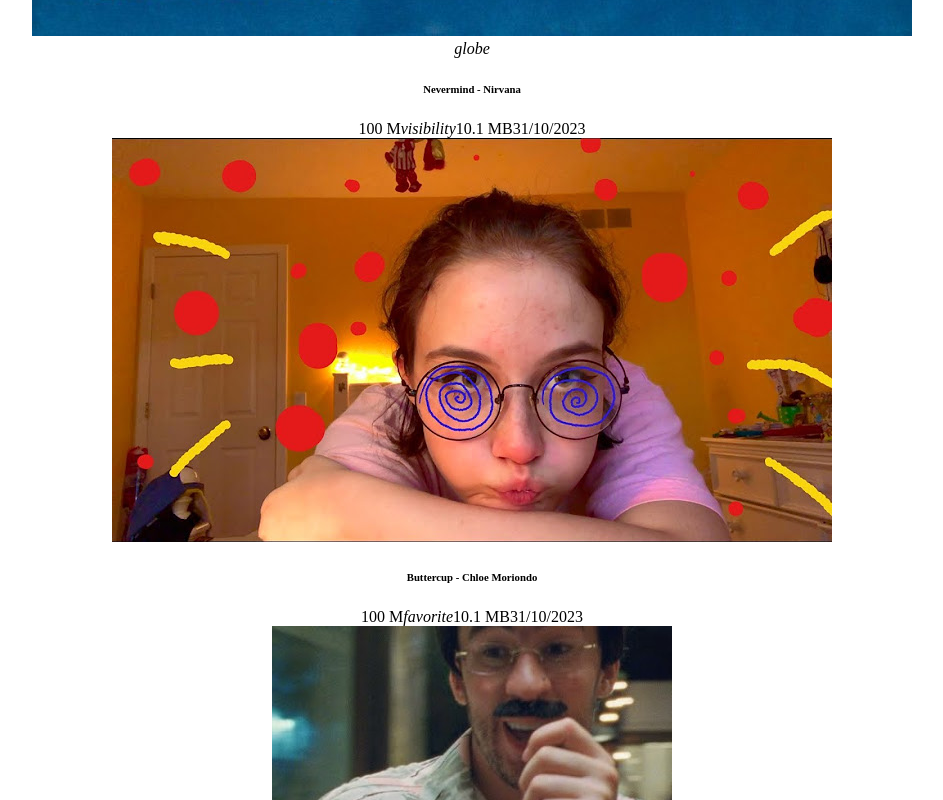
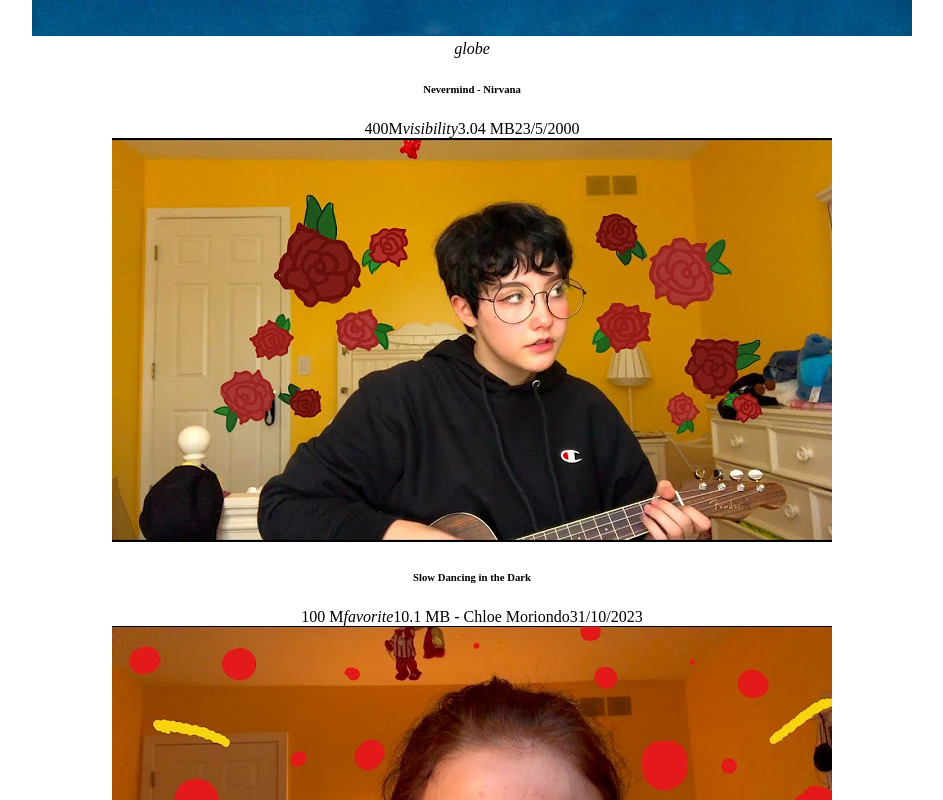
Before and after one commit to gear24/ProyectoReact1, a React (Vite) app in the folder kodigoPlay/: page / in a window 1280 px wide. Shown: the part 3540-4340 px from the top of the page, without its empty margins (168-1111 px from the left). Built offline with nearby package versions, Linux system fonts and the light colour scheme.

Commit message:
Detalles UI

```diff
--- a/kodigoPlay/src/MicroComponents/BigCard.jsx
+++ b/kodigoPlay/src/MicroComponents/BigCard.jsx
@@ -1,8 +1,13 @@
 import React from 'react';
+import { useNavigate } from 'react-router-dom';
 
-const BigCard = ({ image, title, visibility, size, date, color }) => {
+const BigCard = ({ image, title, visibility, size, date, color,updateColors, redirectTo, artist,duration}) => {
+
+    const navigate = useNavigate();
+
     const handleClick = () => {
         updateColors(color); // Asegúrate de tener esta función definida en el componente padre o pasarla como prop
+        navigate(redirectTo, { state: { selectedSong: { image, title, artist, duration } } }); // Pasar la canción con datos predeterminados o reales
     };
 
     return (
@@ -12,7 +17,7 @@ const BigCard = ({ image, title, visibility, size, date, color }) => {
                 <div className="row">
                     <i>globe</i>
                     <div className="max truncate">
-                        <h6>{title}</h6>
+                        <h6>{title} - {artist}</h6>
                         <div className="row no-margin">
                             <label>{visibility}<i>visibility</i></label>
                             <label>{size}</label>
--- a/kodigoPlay/src/MicroComponents/MiniCard.jsx
+++ b/kodigoPlay/src/MicroComponents/MiniCard.jsx
@@ -1,14 +1,18 @@
 import React from 'react';
 import { useNavigate } from 'react-router-dom';
 
+const MiniCard = ({ image, title, artist,duration, visibility, size, date, color, icon, updateColors, redirectTo }) => {
 
-const MiniCard = ({ image, title, visibility, size, date, color, icon, updateColors,redirectTo  }) => {
     const navigate = useNavigate(); // Crea la instancia
 
     const handleClick = () => {
-        updateColors(color); // Ahora updateColors estará definido
+        updateColors(color); // pa cambiar colores bonitos
         console.log("si se fue");
-        navigate(redirectTo); // Redirige a la página deseada
+        navigate(redirectTo, { state: { selectedSong: { image, title, artist, duration } } }); // Pasar la canción con datos predeterminados o reales
+
+
+
+
 
     };
 
@@ -22,7 +26,7 @@ const MiniCard = ({ image, title, visibility, size, date, color, icon, updateCol
                             <h6>{title}</h6>
                             <div className="row no-margin">
                                 <label>{visibility}<i>{icon}</i></label>
-                                <label>{size}</label>
+                                <label>{size} - {artist}</label>
                                 <label>{date}</label>
                             </div>
                         </div>
--- a/kodigoPlay/src/MicroComponents/PlayList.jsx
+++ b/kodigoPlay/src/MicroComponents/PlayList.jsx
@@ -1,3 +1,4 @@
+import React, { useRef } from 'react';
 import song2 from "../assets/img/song2.jpg";
 import chloe from "../assets/img/chloe.jpg";
 import song1 from "../assets/img/song1.jpg";
@@ -8,18 +9,23 @@ import blablabla from "../assets/img/blablabla.jpg";
 import song6 from "../assets/img/song6.jpg";
 import chloe2 from "../assets/img/chloe2.jpg";
 
-const PlayList = () => {
+const PlayList = ({ setCurrentTrack }) => {
   const tracks = [
-    { title: "Joji - Slow Dancing in the Dark", artist: "Chloe Moriondo", imgSrc: chloe2, duration: "5 min" },
-    { title: "Buttercup", artist: "Chloe Moriondo", imgSrc: chloe, duration: "4 min" },
-    { title: "Y si veo tu mamá", artist: "Bad Bunny", imgSrc: song1, duration: "3 min" },
-    { title: "Nevermind", artist: "Nirvana", imgSrc: song2, duration: "3 min" },
-    { title: "Sombras", artist: "Zoe", imgSrc: song3, duration: "3 min" },
-    { title: "Paparazzi", artist: "Kim Dracula", imgSrc: song4, duration: "3 min" },
-    { title: "It's boy", artist: "BBNO$", imgSrc: song5, duration: "3 min" },
-    { title: "Engravings", artist: "Ethan Bortnick", imgSrc: song6, duration: "3 min" },
-    { title: "Blablabla", artist: "Maneskin", imgSrc: blablabla, duration: "4 min" },
+    { title: "Joji - Slow Dancing in the Dark", artist: "Chloe Moriondo", image: chloe2, duration: "5 min" },
+    { title: "Buttercup", artist: "Chloe Moriondo", image: chloe, duration: "4 min" },
+    { title: "Y si veo tu mamá", artist: "Bad Bunny", image: song1, duration: "3 min" },
+    { title: "Nevermind", artist: "Nirvana", image: song2, duration: "3 min" },
+    { title: "Sombras", artist: "Zoe", image: song3, duration: "3 min" },
+    { title: "Paparazzi", artist: "Kim Dracula", image: song4, duration: "3 min" },
+    { title: "It's boy", artist: "BBNO$", image: song5, duration: "3 min" },
+    { title: "Engravings", artist: "Ethan Bortnick", image: song6, duration: "3 min" },
+    { title: "Blablabla", artist: "Maneskin", image: blablabla, duration: "4 min" },
   ];
+
+  const handleTrackClick = (track) => {
+    setCurrentTrack(track);
+    window.scrollTo({ top: 0, behavior: 'smooth' }); // Desplazarse hacia la parte superior de la página
+  };
 
   return (
     <article className="medium-height scroll surface">
@@ -27,17 +33,19 @@ const PlayList = () => {
       {tracks.map((track, index) => (
         <div key={index}>
           <div className="small-space"></div>
-          <a className="row no-padding surface-container round surface-container-highest">
-            <img className="circle large" src={track.imgSrc} alt={track.title} />
+          <a
+            className="row no-padding surface-container round surface-container-highest"
+            onClick={() => handleTrackClick(track)} // Llamada a la función de clic
+          >
+            <img className="circle large" src={track.image} alt={track.title} />
             <div className="max">
-              <h6 className="small">{track.title} </h6>
+              <h6 className="small">{track.title}</h6>
               <div>{track.artist}</div>
             </div>
             <label className="padding">{track.duration}</label>
           </a>
           <div className="small-space"></div>
           <hr />
-
         </div>
       ))}
     </article>
--- a/kodigoPlay/src/MicroComponents/PlayerControls.jsx
+++ b/kodigoPlay/src/MicroComponents/PlayerControls.jsx
@@ -3,22 +3,22 @@ import React from 'react';
 // Importar imagen
 import chloe from "../assets/img/chloe.jpg";
 
-const PlayerControls = () => {
+const PlayerControls = ({ image, title, artist, duration }) => {
     return (
         <div className="player-controls">
             {/* Imagen del reproductor */}
-            <img className="responsive medium-height top-round" src={chloe} alt="Chloe Moriondo" />
+            <img className="responsive medium-height top-round" src={image} alt={title} />
 
             <div className="small-space"></div>
 
             {/* Controles de tiempo */}
             <nav className="slider-container">
-                <p>3:00</p>
+                <p>0:00</p>
                 <label className="slider">
                     <input type="range" />
                     <span></span>
                 </label>
-                <p>5:00</p>
+                <p>{duration}</p>
             </nav>
             <div className="small-space"></div>
 
@@ -33,13 +33,13 @@ const PlayerControls = () => {
 
             {/* Información de la canción */}
             <a className="row no-padding round">
-                <img className="circle extra" src={chloe} alt="Chloe Moriondo" />
+                <img className="circle extra" src={image} alt={title} />
                 <div className="max">
-                    <h6 className="small">Buttercup</h6>
-                    <p>Chloe Moriondo</p>
+                    <h6 className="small">{title}</h6>
+                    <p>{artist}</p>
                 </div>
                 <div className="center-align"></div>
-                <label className="padding">5 min</label>
+                <label className="padding">{duration}</label>
                 <label className="checkbox icon">
                     <input type="checkbox" />
                     <span>
--- a/kodigoPlay/src/Pages/Home/Home.jsx
+++ b/kodigoPlay/src/Pages/Home/Home.jsx
@@ -54,17 +54,110 @@ export const Home = () => {
         }, 180);
     };
 
+    const songs = [
+        {
+            title: "Slow Dancing in the Dark",
+            artist: "Chloe Moriondo",
+            image: chloe2,
+            duration: "5 min",
+            color: '#8c322c',
+            size: "10.1 MB",
+            date: "31/10/2023",
+            visibility: "100 M",
+            icon: "favorite"
+        },
+        {
+            title: "Buttercup",
+            artist: "Chloe Moriondo",
+            image: chloe,
+            duration: "4 min",
+            color: '#e32f2f',
+            size: "10.1 MB",
+            date: "31/10/2023",
+            visibility: "100 M",
+            icon: "favorite"
+        },
+        {
+            title: "Y si veo tu mamá",
+            artist: "Bad Bunny",
+            image: song1,
+            duration: "3 min",
+            color: '#cdb598',
+            size: "10.1 MB",
+            date: "31/10/2023",
+            visibility: "100 M",
+            icon: "play_arrow"
+        },
+        {
+            title: "Nevermind",
+            artist: "Nirvana",
+            image: song2,
+            duration: "3 min",
+            color: '#1a749a',
+            size: '3.04 MB',
+            date: '23/5/2000',
+            visibility: '400M',
+            icon: 'price_change'
+        },
+        {
+            title: "Sombras",
+            artist: "Zoe",
+            image: song3,
+            duration: "3 min",
+            color: '#6c3333',
+            size: "10.1 MB",
+            date: "31/10/2023",
+            visibility: "100 M",
+            icon: "music_note"
+        },
+        {
+            title: "Paparazzi",
+            artist: "Kim Dracula",
+            image: song4,
+            duration: "3 min",
+            color: '#523866',
+            size: "10.1 MB",
+            date: "31/10/2023",
+            visibility: "100 M",
+            icon: "skull"
+        },
+        {
+            title: "It's boy",
+            artist: "BBNO$",
+            image: song5,
+            duration: "3 min",
+            color: '#181212',
+            size: "10.1 MB",
+            date: "31/10/2023",
+            visibility: "100 M",
+            icon: "boy"
+        },
+        {
+            title: "Engravings",
+            artist: "Ethan Bortnick",
+            image: song6,
+            duration: "3 min",
+            color: '#2e5c20',
+            size: "10.1 MB",
+            date: "31/10/2023",
+            visibility: "100 M",
+            icon: "skeleton"
+        },
+        {
+            title: "Blablabla",
+            artist: "Maneskin",
+            image: blablabla,
+            duration: "4 min",
+            color: '#395646',
+            size: "10.1 MB",
+            date: "31/10/2023",
+            visibility: "100 M",
+            icon: "star"
+        }
+    ];
+    const buttercup = songs.find(song => song.title === "Buttercup");
+    const Nevermind = songs.find(song => song.title === "Nevermind");
 
-    const songs = [
-        { image: chloe, title: "Buttercup - Chloe Moriondo", color: '#e32f2f', size: "10.1 MB", date: "31/10/2023", visibility: "100 M", icon: "favorite" },
-        { image: song1, title: 'Y si veo tu mamá', color: '#cdb598', size: '10.1 MB', date: '31/10/2023', visibility: '100 M', icon: 'play_arrow' },
-        { image: song3, title: 'Zoe - Sombras', color: '#6c3333', size: '10.1 MB', date: '31/10/2023', visibility: '100 M', icon: 'music_note' },
-        { image: song4, title: 'Paparazzi', color: '#523866', size: '10.1 MB', date: '31/10/2023', visibility: '100 M', icon: 'skull' },
-        { image: song5, title: "It's boy", color: '#181212', size: '10.1 MB', date: '31/10/2023', visibility: '100 M', icon: 'boy' },
-        { image: blablabla, title: 'Bla bla bla', color: '#395646', size: '10.1 MB', date: '31/10/2023', visibility: '100 M', icon: 'star' },
-        { image: song6, title: 'Engravings', color: '#2e5c20', size: '10.1 MB', date: '31/10/2023', visibility: '100 M', icon: 'skeleton' },
-        { image: chloe2, title: 'Slow dancing in the dark', color: '#8c322c', size: '10.1 MB', date: '31/10/2023', visibility: '100 M', icon: 'favorite' },
-    ];
 
 
     return (
@@ -78,22 +171,37 @@ export const Home = () => {
                 <div className="page right active">
 
                     <div className="grid large-space">
-                        <BigCard
-                            image={chloe2}
-                            title="Buttercup - Chloe Moriondo"
-                            visibility="100 M"
-                            size="10.1 MB"
-                            date="31/10/2023"
-                            color="#e32f2f"
-                        />
-                        <BigCard
-                            image={song2}
-                            title="Nevermind - Nirvana"
-                            visibility="100 M"
-                            size="10.1 MB"
-                            date="31/10/2023"
-                            color="#4fd8ea"
-                        />
+
+                    {buttercup && (
+                            <BigCard
+                                image={buttercup.image}
+                                title={buttercup.title}
+                                visibility={buttercup.visibility}
+                                size={buttercup.size}
+                                date={buttercup.date}
+                                color={buttercup.color}
+                                updateColors={updateColors}
+                                redirectTo={'/player'}
+                                artist={buttercup.artist}
+                                duration={buttercup.duration}
+                                // Otras propiedades según sea necesario
+                            />
+                        )}
+                    {Nevermind && (
+                            <BigCard
+                                image={Nevermind.image}
+                                title={Nevermind.title}
+                                visibility={Nevermind.visibility}
+                                size={Nevermind.size}
+                                date={Nevermind.date}
+                                color={Nevermind.color}
+                                updateColors={updateColors}
+                                redirectTo={'/player'}
+                                artist={Nevermind.artist}
+                                duration={Nevermind.duration}
+                                // Otras propiedades según sea necesario
+                            />
+                        )}
                     </div>
                 </div>
 
@@ -112,6 +220,9 @@ export const Home = () => {
                             updateColors={updateColors}
                             redirectTo={'/player'}
 
+                            artist={song.artist}
+                            duration={song.duration}
+
 
                         />
                     ))}
```
Also changed, not shown: kodigoPlay/src/Pages/Components/Player.jsx (+22 -3 lines).
